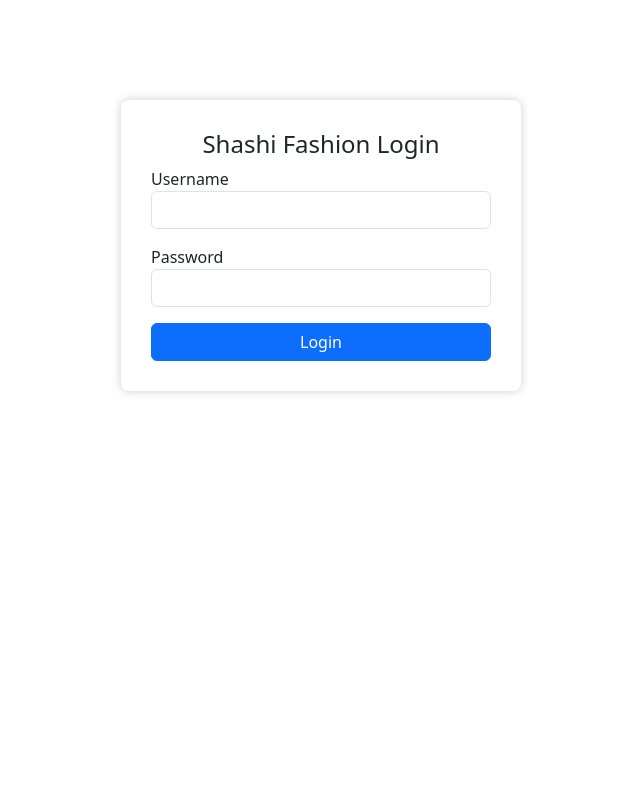
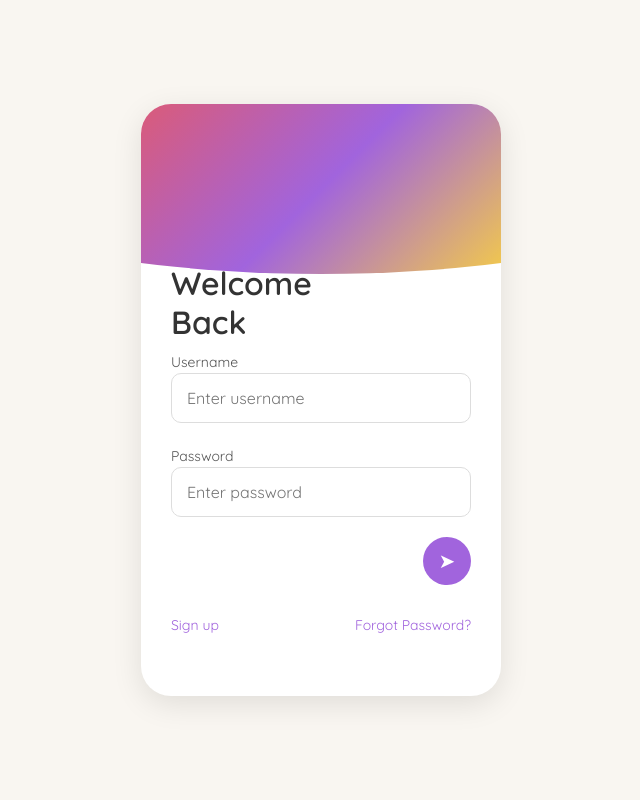
Before and after one commit to SHIVIKRSINGH/shashifashion-reporting, a PHP site: page /pages/login.php in a window 1280 px wide. Shown: the whole page, without its empty margins (319-959 px from the left). Run offline with PHP 8.4, Linux system fonts and the light colour scheme; some libraries are stand-ins or nearby versions.

Commit message:
upd login page

```diff
--- a/pages/login.php
+++ b/pages/login.php
@@ -1,14 +1,19 @@
 <?php
 require_once "../includes/config.php";
+session_start();
+
+$error = "";
 
 if ($_SERVER['REQUEST_METHOD'] == 'POST') {
-    $username = $_POST['username'];
-    $password = md5($_POST['password']);
+    $username = $_POST['username'] ?? '';
+    $password = md5($_POST['password'] ?? '');
 
-    $sql = "SELECT * FROM m_users WHERE username='$username' AND password='$password'";
-    $res = $con->query($sql);
+    $stmt = $con->prepare("SELECT * FROM m_users WHERE username = ? AND password = ?");
+    $stmt->bind_param("ss", $username, $password);
+    $stmt->execute();
+    $res = $stmt->get_result();
 
-    if ($res->num_rows == 1) {
+    if ($res->num_rows === 1) {
         $user = $res->fetch_assoc();
         $_SESSION['user_id'] = $user['id'];
         $_SESSION['username'] = $user['username'];
@@ -20,46 +25,170 @@ if ($_SERVER['REQUEST_METHOD'] == 'POST') {
     }
 }
 ?>
-<!-- HTML same as before -->
+
 <!DOCTYPE html>
 <html lang="en">
 
 <head>
+    <meta charset="UTF-8">
     <title>Login - Shashi Fashion</title>
-    <link rel="stylesheet" href="assets/bootstrap.min.css">
+    <meta name="viewport" content="width=device-width, initial-scale=1.0">
+
+    <!-- Google Fonts -->
+    <link href="https://fonts.googleapis.com/css2?family=Quicksand:wght@400;600&display=swap" rel="stylesheet">
+
+    <!-- Bootstrap (optional, for consistent form controls) -->
+    <link href="https://cdn.jsdelivr.net/npm/bootstrap@5.3.2/dist/css/bootstrap.min.css" rel="stylesheet">
+
     <style>
-        body {
-            background: #f4f6f9;
+        body,
+        html {
+            height: 100%;
+            font-family: 'Quicksand', sans-serif;
+            background: #f9f6f1;
+            margin: 0;
         }
 
-        .login-box {
-            max-width: 400px;
-            margin: 100px auto;
+        .container {
+            height: 100vh;
+            display: flex;
+            justify-content: center;
+            align-items: center;
+        }
+
+        .login-card {
+            width: 360px;
             background: white;
-            padding: 30px;
-            border-radius: 8px;
-            box-shadow: 0px 0px 10px #ccc;
+            border-radius: 30px;
+            box-shadow: 0 8px 30px rgba(0, 0, 0, 0.1);
+            overflow: hidden;
+            padding: 40px 30px 60px;
+            position: relative;
+        }
+
+        .top-art {
+            position: absolute;
+            top: 0;
+            left: 0;
+            width: 100%;
+            height: 170px;
+            background: linear-gradient(135deg, #da5b79, #a164dd, #f2c94c);
+            clip-path: ellipse(140% 100% at 50% 0%);
+            z-index: 1;
+        }
+
+        .login-card h2 {
+            margin-top: 120px;
+            font-weight: 600;
+            color: #333;
+            position: relative;
+            z-index: 2;
+            text-align: left;
+        }
+
+        .form-group {
+            margin-bottom: 20px;
+            position: relative;
+            z-index: 2;
+        }
+
+        label {
+            font-size: 14px;
+            color: #555;
+        }
+
+        input[type="text"],
+        input[type="password"] {
+            width: 100%;
+            padding: 12px 15px;
+            border: 1px solid #ddd;
+            border-radius: 10px;
+            font-size: 16px;
+            outline: none;
+            transition: 0.3s;
+        }
+
+        input:focus {
+            border-color: #a164dd;
+        }
+
+        .signin-btn {
+            background: #a164dd;
+            color: white;
+            border: none;
+            border-radius: 50%;
+            width: 48px;
+            height: 48px;
+            font-size: 20px;
+            display: flex;
+            align-items: center;
+            justify-content: center;
+            cursor: pointer;
+            transition: 0.3s;
+        }
+
+        .signin-btn:hover {
+            background: #8a4ec0;
+        }
+
+        .links {
+            display: flex;
+            justify-content: space-between;
+            margin-top: 30px;
+            font-size: 14px;
+            color: #666;
+        }
+
+        .links a {
+            text-decoration: none;
+            color: #a164dd;
+            font-weight: 500;
+        }
+
+        .links a:hover {
+            text-decoration: underline;
+        }
+
+        .alert {
+            margin-bottom: 20px;
+            z-index: 2;
+            position: relative;
         }
     </style>
 </head>
 
 <body>
-    <div class="login-box">
-        <h4 class="text-center">Shashi Fashion Login</h4>
-        <?php if (isset($error)) echo "<div class='alert alert-danger'>$error</div>"; ?>
-        <form method="POST">
-            <div class="mb-3">
-                <label>Username</label>
-                <input type="text" name="username" class="form-control" required />
-            </div>
-            <div class="mb-3">
-                <label>Password</label>
-                <input type="password" name="password" class="form-control" required />
-            </div>
-            <button class="btn btn-primary w-100">Login</button>
-        </form>
+    <div class="container">
+        <div class="login-card">
+            <div class="top-art"></div>
+            <h2>Welcome<br>Back</h2>
+
+            <?php if (!empty($error)): ?>
+                <div class="alert alert-danger"><?= htmlspecialchars($error) ?></div>
+            <?php endif; ?>
+
+            <form method="POST" autocomplete="off">
+                <div class="form-group">
+                    <label for="username">Username</label>
+                    <input type="text" name="username" required placeholder="Enter username">
+                </div>
+
+                <div class="form-group">
+                    <label for="password">Password</label>
+                    <input type="password" name="password" required placeholder="Enter password">
+                </div>
+
+                <div class="d-flex justify-content-end">
+                    <button type="submit" class="signin-btn">&#10148;</button>
+                </div>
+
+                <div class="links">
+                    <a href="#">Sign up</a>
+                    <a href="#">Forgot Password?</a>
+                </div>
+            </form>
+        </div>
     </div>
 </body>
 
 </html>
-<link rel="stylesheet" href="../assets/bootstrap.min.css">
```
